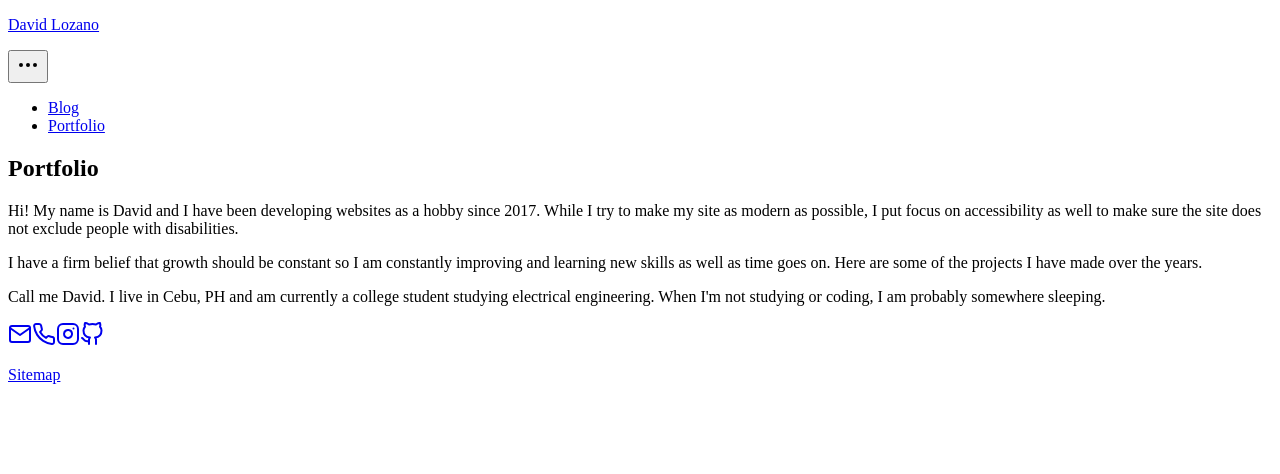
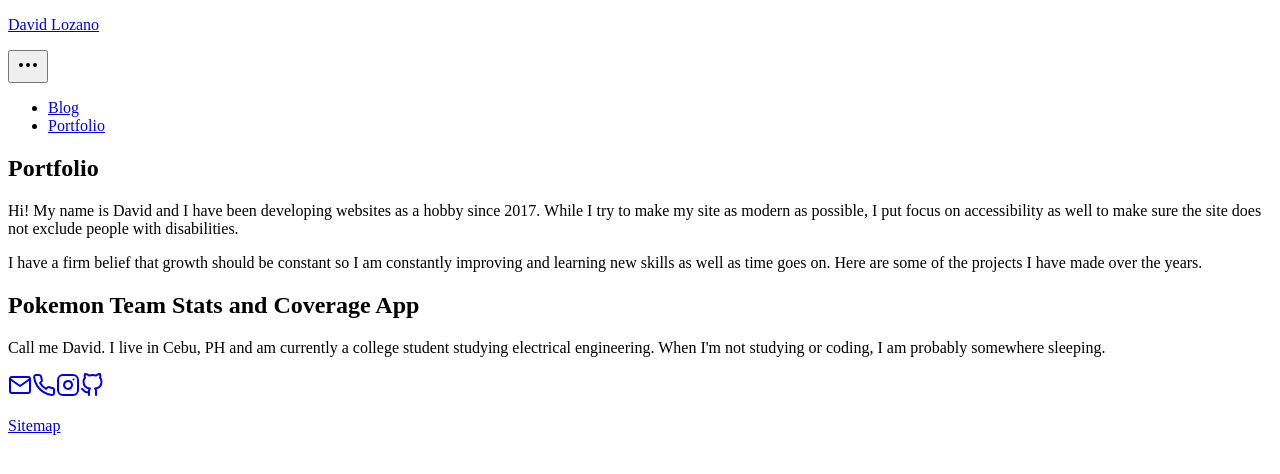
Before and after one commit to pdlozano/main, a Next.js app: page /portfolio in a window 1280 px wide. Shown: the top 474 px of the page. Built offline with nearby package versions, Linux system fonts and the light colour scheme.

Commit message:
Add Portfolio Items Component

```diff
--- /dev/null
+++ b/components/PortfolioPage/Items.tsx
@@ -0,0 +1,22 @@
+type ItemProps = {
+    title: string;
+    tech: ("SQL" | "JavaScript" | "Python")[];
+}
+
+function Item(props: ItemProps) {
+    return (
+        <div>
+            <h2>{props.title}</h2>
+        </div>
+    )
+}
+
+function Items() {
+    return (
+        <div>
+            <Item title="Pokemon Team Stats and Coverage App" tech={["JavaScript"]}/>
+        </div>
+    );
+}
+
+export default Items;
--- a/components/PortfolioPage/index.tsx
+++ b/components/PortfolioPage/index.tsx
@@ -1,9 +1,11 @@
 import Introduction from "./Introduction";
+import Items from "./Items";
 
 function PortfolioPage() {
     return (
         <>
-            <Introduction />
+            <Introduction/>
+            <Items />
         </>
     );
 }
```
